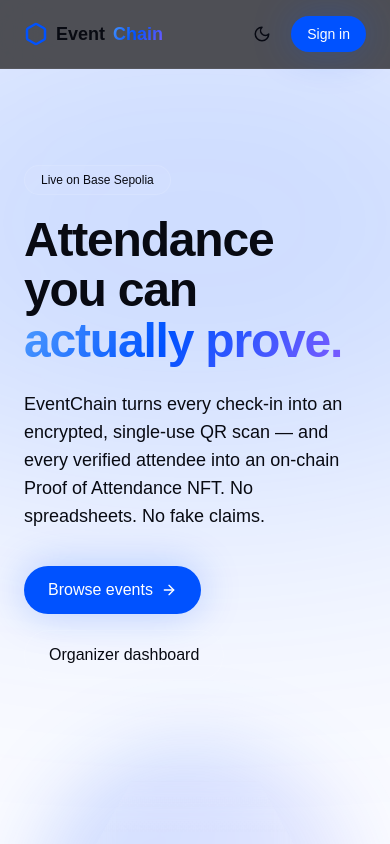
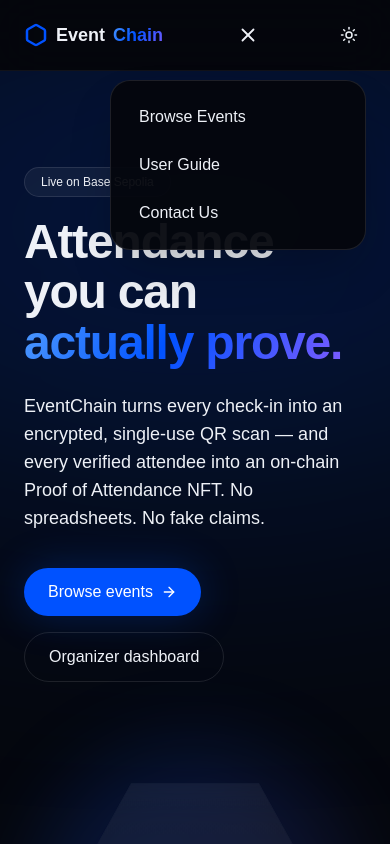
Before and after one commit to drmukty/EventChain, a Next.js app: page / in a window 390 px wide. Both pictures are taken after a click on the button 262 px from the left and 34 px from the top of the page. Shown: the top 844 px of the page. Built offline with nearby package versions, Linux system fonts and the light colour scheme; no server answers.

Commit message:
Update Navbar.tsx

```diff
--- a/src/components/Navbar.tsx
+++ b/src/components/Navbar.tsx
@@ -3,12 +3,13 @@
 import Link from "next/link";
 import { useEffect, useState } from "react";
 import { motion } from "framer-motion";
-import { Moon, Sun, Hexagon } from "lucide-react";
+import { Moon, Sun, Hexagon, Menu, X } from "lucide-react";
 import { useSession, signOut } from "next-auth/react";
 import { NotificationBell } from "@/components/NotificationBell";
 
 export function Navbar() {
   const [isDark, setIsDark] = useState(true);
+  const [mobileMenuOpen, setMobileMenuOpen] = useState(false);
   const { data: session } = useSession();
   const [isStaffAnywhere, setIsStaffAnywhere] = useState(false);
 
@@ -38,7 +39,7 @@ export function Navbar() {
         <nav className="hidden items-center gap-8 text-sm text-fg-muted md:flex">
           <Link href="/events" className="hover:text-white transition-colors">Browse Events</Link>
           {session && (
-            <Link href="/my-events" className="hover:text-white transition-colors">My Events</Link>
+            <Link href="/my-events" className="hover:text-white transition-colors">Joined Events</Link>
           )}
           {session && (
             <Link href="/nft-gallery" className="hover:text-white transition-colors">NFT Gallery</Link>
@@ -53,6 +54,14 @@ export function Navbar() {
           <Link href="/contact" className="hover:text-white transition-colors">Contact</Link>
         </nav>
 
+        {/* Mobile Menu Button */}
+        <button
+          onClick={() => setMobileMenuOpen(!mobileMenuOpen)}
+          className="rounded-full p-2 text-fg-muted hover:bg-white/5 md:hidden"
+        >
+          {mobileMenuOpen ? <X size={22} /> : <Menu size={22} />}
+        </button>
+
         <div className="flex items-center gap-3">
           <motion.button
             whileTap={{ scale: 0.9, rotate: 180 }}
@@ -65,17 +74,112 @@ export function Navbar() {
 
           <NotificationBell />
 
+          {/* Mobile Menu */}
+          {mobileMenuOpen && (
+            <div className="absolute right-6 top-20 z-50 w-64 rounded-2xl border border-white/10 bg-ink-950/95 p-4 shadow-2xl backdrop-blur-xl md:hidden">
+              <div className="flex flex-col gap-2">
+
+                <Link
+                  href="/events"
+                  onClick={() => setMobileMenuOpen(false)}
+                  className="rounded-lg px-3 py-2 hover:bg-white/5"
+                >
+                  Browse Events
+                </Link>
+
+                {session && (
+                  <Link
+                    href="/dashboard"
+                    onClick={() => setMobileMenuOpen(false)}
+                    className="rounded-lg px-3 py-2 hover:bg-white/5"
+                  >
+                    Dashboard
+                  </Link>
+                )}
+
+                {session && (
+                  <Link
+                    href="/my-events"
+                    onClick={() => setMobileMenuOpen(false)}
+                    className="rounded-lg px-3 py-2 hover:bg-white/5"
+                  >
+                    Joined Events
+                  </Link>
+                )}
+
+                {session && (
+                  <Link
+                    href="/dashboard/events"
+                    onClick={() => setMobileMenuOpen(false)}
+                    className="rounded-lg px-3 py-2 hover:bg-white/5"
+                  >
+                    My Events
+                  </Link>
+                )}
+
+                {session && (
+                  <Link
+                    href="/nft-gallery"
+                    onClick={() => setMobileMenuOpen(false)}
+                    className="rounded-lg px-3 py-2 hover:bg-white/5"
+                  >
+                    NFT Gallery
+                  </Link>
+                )}
+
+                {isStaffAnywhere && (
+                  <Link
+                    href="/scan"
+                    onClick={() => setMobileMenuOpen(false)}
+                    className="rounded-lg px-3 py-2 hover:bg-white/5"
+                  >
+                    Scan
+                  </Link>
+                )}
+
+                <Link
+                  href="/guide"
+                  onClick={() => setMobileMenuOpen(false)}
+                  className="rounded-lg px-3 py-2 hover:bg-white/5"
+                >
+                  User Guide
+                </Link>
+
+                <Link
+                  href="/contact"
+                  onClick={() => setMobileMenuOpen(false)}
+                  className="rounded-lg px-3 py-2 hover:bg-white/5"
+                >
+                  Contact Us
+                </Link>
+
+                {session && (
+                  <button
+                    onClick={() => {
+                      setMobileMenuOpen(false);
+                      signOut();
+                    }}
+                    className="rounded-lg px-3 py-2 text-left hover:bg-white/5"
+                  >
+                    Sign Out
+                  </button>
+                )}
+
+              </div>
+            </div>
+          )}
+
           {session ? (
             <button
               onClick={() => signOut()}
-              className="rounded-full bg-white/5 px-4 py-2 text-sm font-medium hover:bg-white/10"
+              className="hidden md:block rounded-full bg-white/5 px-4 py-2 text-sm font-medium hover:bg-white/10"
             >
               Sign out
             </button>
           ) : (
             <Link
               href="/login"
-              className="rounded-full bg-base-500 px-4 py-2 text-sm font-medium text-white shadow-glow hover:bg-base-600 transition-colors"
+              className="hidden md:block rounded-full bg-base-500 px-4 py-2 text-sm font-medium text-white shadow-glow hover:bg-base-600 transition-colors"
             >
               Sign in
             </Link>
```
